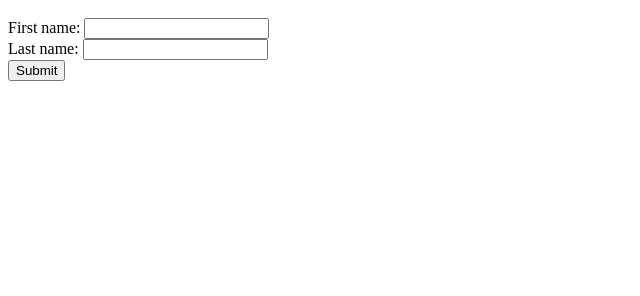
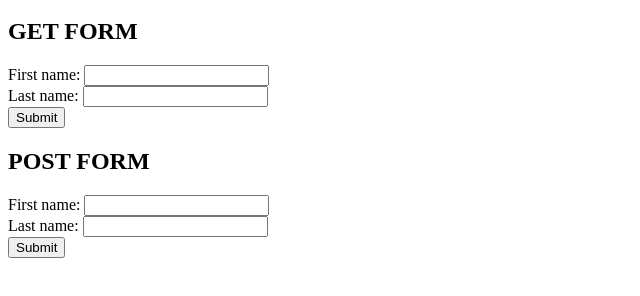
Before and after one commit to norakeavney/DRQL5, a website: page index.html in a window 1280 px wide. Shown: the part 48-344 px from the top of the page, without its empty margins (0-640 px from the left). Drawn offline with Linux system fonts and the light colour scheme.

Commit message:
Exercise 8 : POST form

```diff
--- a/index.html
+++ b/index.html
@@ -2,7 +2,15 @@
 <body>
     <h1>Hello World</h1>
 
+    <h2>GET FORM</h2>
     <form action="/name" method="GET">
+        First name: <input type="text" name="firstname"><br>
+        Last name: <input type="text" name="lastname"><br>
+        <input type="submit" value="Submit">
+    </form>
+
+    <h2>POST FORM</h2>
+    <form action="/name" method="POST">
         First name: <input type="text" name="firstname"><br>
         Last name: <input type="text" name="lastname"><br>
         <input type="submit" value="Submit">
--- a/package.json
+++ b/package.json
@@ -10,6 +10,7 @@
   "author": "",
   "license": "ISC",
   "dependencies": {
+    "body-parser": "^1.20.3",
     "express": "^4.21.1"
   }
 }
```
Also changed, not shown: server.js (+15 -0 lines), 1 other file.
